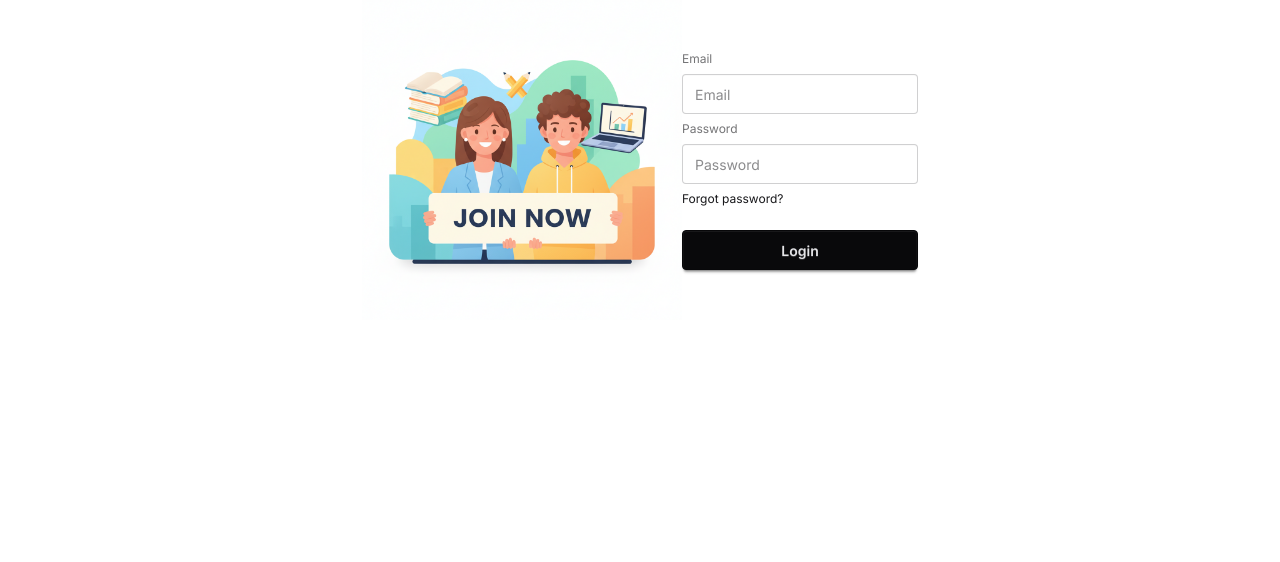
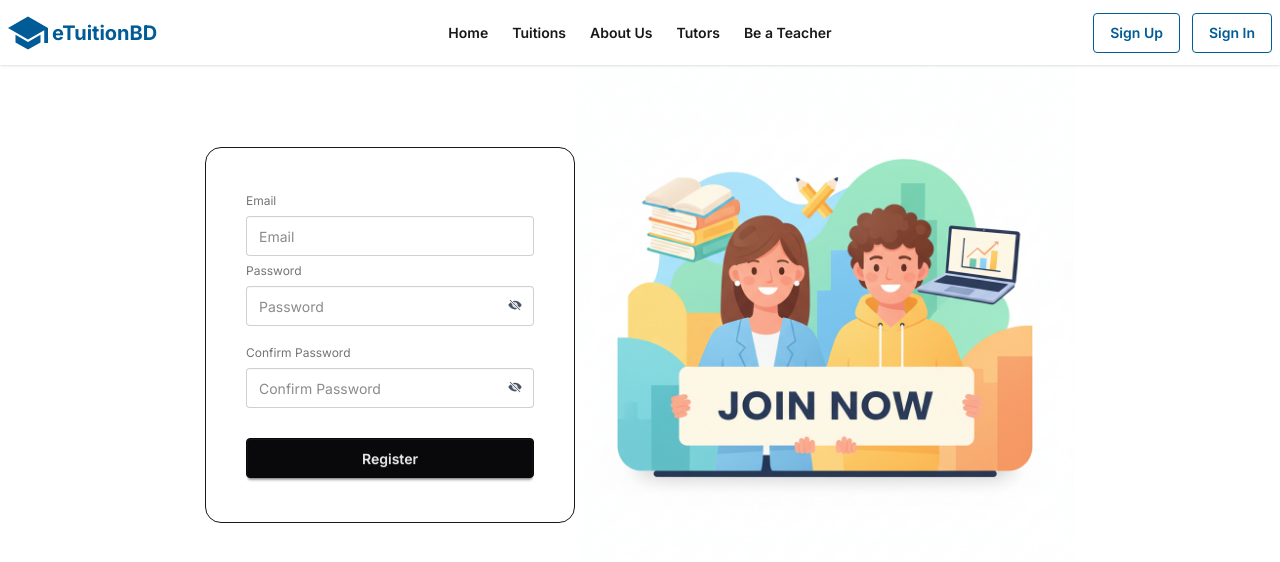
Before and after one commit to AshiqurRahmanAshik/eTuitionBD, a React (Vite) app in the folder frontend/: page /register in a window 1280 px wide. Shown: the top 562 px of the page. Built offline with nearby package versions, Linux system fonts and the light colour scheme.

Commit message:
Password Validation with different cases

```diff
--- a/frontend/src/Pages/Register.jsx
+++ b/frontend/src/Pages/Register.jsx
@@ -1,50 +1,134 @@
-import React from "react";
+import React, { useState } from "react";
 import { useForm } from "react-hook-form";
+import { FaEye } from "react-icons/fa6";
+import { IoEyeOff } from "react-icons/io5";
 
 const Register = () => {
+  const [showPassword, setShowPassword] = useState(false);
+  const [showConfirm, setShowConfirm] = useState(false);
+
   const {
     register,
     handleSubmit,
+    watch,
     formState: { errors },
   } = useForm();
+
+  const passwordValue = watch("password", "");
 
   const handleRegistration = (data) => {
     console.log(data);
   };
 
+  // Password conditions
+  const hasUpper = /[A-Z]/.test(passwordValue);
+  const hasLower = /[a-z]/.test(passwordValue);
+  const hasDigit = /\d/.test(passwordValue);
+  const hasSpecial = /[!@#$%^&*()_\-+={}[\]|\\:;"'<>,.?/~`]/.test(
+    passwordValue
+  );
+
+  // Show checklist only if NOT all conditions matched
+  const showChecklist =
+    passwordValue && !(hasUpper && hasLower && hasDigit && hasSpecial);
+
   return (
-    <div>
+    <div className="mt-10 border p-10 rounded-2xl">
       <form onSubmit={handleSubmit(handleRegistration)}>
-        <fieldset className="fieldset">
+        <fieldset className="fieldset ">
+          {/* Email */}
           <label className="label">Email</label>
           <input
             type="email"
             {...register("email", { required: true })}
-            className="input"
+            className="input w-full"
             placeholder="Email"
           />
-          {errors.email?.type == "required" && (
-            <p className="text-red-500">Email is required</p>
+          {errors.email && <p className="text-red-500">Email is required</p>}
+
+          {/* Password */}
+          <label className="label">Password</label>
+          <div className="relative">
+            <input
+              type={showPassword ? "text" : "password"}
+              {...register("password", {
+                required: true,
+                minLength: 6,
+                pattern:
+                  /^(?=.*[A-Z])(?=.*[a-z])(?=.*\d)(?=.*[!@#$%^&*()_\-+={}[\]|\\:;"'<>,.?/~`]).+$/,
+              })}
+              className="input w-full pr-16"
+              placeholder="Password"
+            />
+
+            <button
+              type="button"
+              onClick={() => setShowPassword(!showPassword)}
+              className="absolute top-3 right-3 text-sm text-gray-600"
+            >
+              {showPassword ? <FaEye /> : <IoEyeOff />}
+            </button>
+          </div>
+
+          {/* Password Errors */}
+          {errors.password?.type === "required" && (
+            <p className="text-red-500">Password is required</p>
+          )}
+          {errors.password?.type === "minLength" && (
+            <p className="text-red-500">Must be at least 6 characters</p>
+          )}
+          {errors.password?.type === "pattern" && (
+            <p className="text-red-500">
+              Must include uppercase, lowercase, digit & special character
+            </p>
           )}
 
-          <label className="label">Password</label>
-          <input
-            type="password"
-            {...register("password", { required: true, minLength: 8 })}
-            className="input"
-            placeholder="Password"
-          />
-          {errors.password?.type == "required" && (
-            <p className="text-red-500">Password is required</p>
-          )}
-          {errors.password?.type == "minLength" && (
-            <p className="text-red-500">Password must be 8 Characters</p>
+          {/* LIVE CHECKLIST */}
+          {showChecklist && (
+            <div className="bg-gray-100 p-3 rounded-lg space-y-1 text-sm">
+              <p className={hasUpper ? "text-green-600" : "text-gray-700"}>
+                ✓ At least one uppercase letter
+              </p>
+              <p className={hasLower ? "text-green-600" : "text-gray-700"}>
+                ✓ At least one lowercase letter
+              </p>
+              <p className={hasDigit ? "text-green-600" : "text-gray-700"}>
+                ✓ At least one digit
+              </p>
+              <p className={hasSpecial ? "text-green-600" : "text-gray-700"}>
+                ✓ At least one special character
+              </p>
+            </div>
           )}
 
-          <div>
-            <a className="link link-hover">Forgot password?</a>
+          {/* Confirm Password */}
+          <label className="label mt-3">Confirm Password</label>
+          <div className="relative">
+            <input
+              type={showConfirm ? "text" : "password"}
+              {...register("confirmPassword", {
+                required: true,
+                validate: (value) =>
+                  value === passwordValue || "Passwords do not match",
+              })}
+              className="input w-full pr-16"
+              placeholder="Confirm Password"
+            />
+            <button
+              type="button"
+              onClick={() => setShowConfirm(!showConfirm)}
+              className="absolute top-3 right-3 text-sm text-gray-600"
+            >
+              {showConfirm ? <FaEye /> : <IoEyeOff />}
+            </button>
           </div>
-          <button className="btn btn-neutral mt-4">Login</button>
+
+          {errors.confirmPassword && (
+            <p className="text-red-500">{errors.confirmPassword.message}</p>
+          )}
+
+          {/* Submit */}
+          <button className="btn btn-neutral w-full mt-6">Register</button>
         </fieldset>
       </form>
     </div>
--- a/frontend/src/layouts/AuthLayouts.jsx
+++ b/frontend/src/layouts/AuthLayouts.jsx
@@ -1,13 +1,17 @@
 import React from "react";
 import { Outlet } from "react-router";
 import joinNow from "../assets/joinNow.png";
+import Navbar from "../components/Navbar";
 
 const AuthLayouts = () => {
   return (
-    <div className="flex flex-col md:flex-row items-center justify-center">
-      <img className="w-80" src={joinNow} alt="join now" />
-      <Outlet />
-    </div>
+    <>
+      <Navbar />
+      <div className="flex items-center justify-center">
+        <Outlet />
+        <img className="w-[500px]" src={joinNow} alt="join now" />
+      </div>
+    </>
   );
 };
 
```
